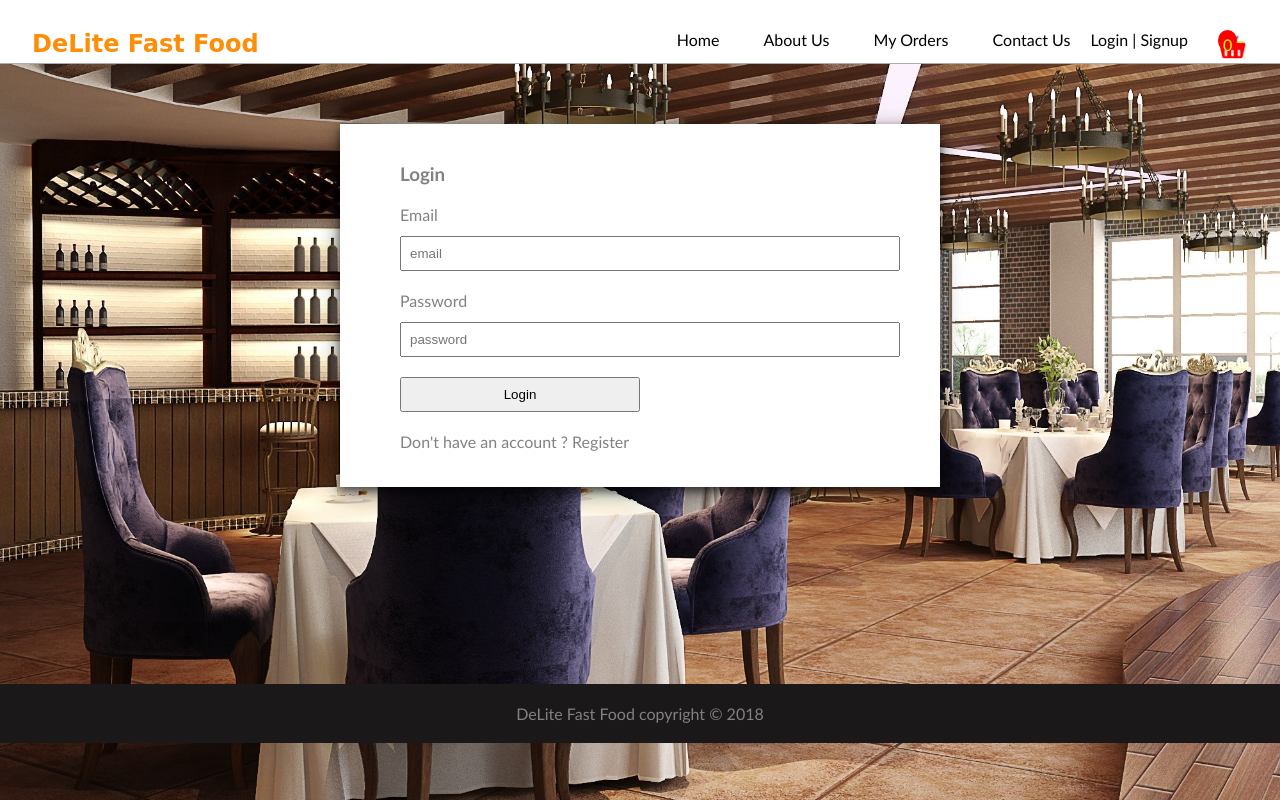
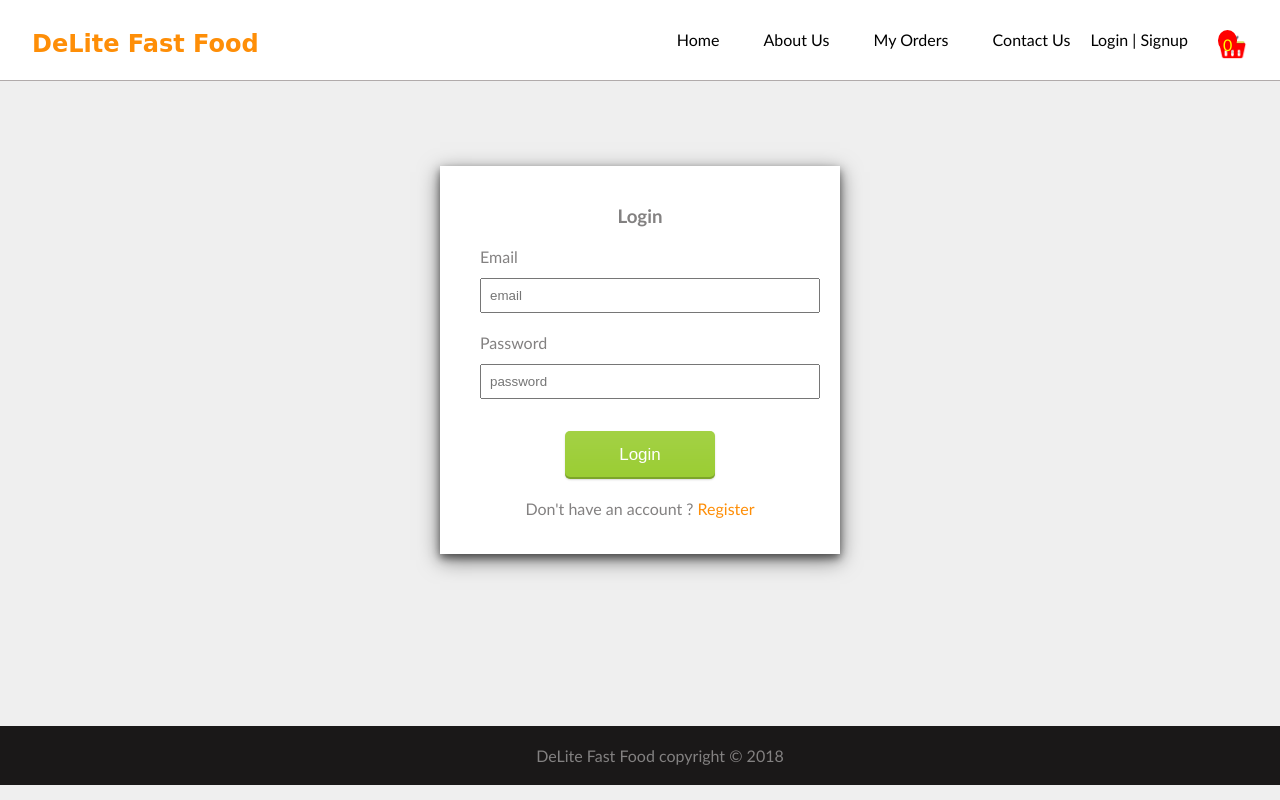
Before and after one commit to ah-med/FastFoodFast, a website: page UI/login.html in a window 1280 px wide. Drawn offline with Linux system fonts and the light colour scheme.

Commit message:
feat(login) - improve login page
- set footer display to fixed
- align form button center
- align header text center
- add action-btn class to form button
- remove background image

[Finishes #160363430]

```diff
--- a/UI/css/signup.css
+++ b/UI/css/signup.css
@@ -1,7 +1,9 @@
 body {
     max-height: 100vh;
 }
-
+.text-center {
+    text-align: center;
+}
 /** Form **/
 form {
     margin: 0 auto;
@@ -18,16 +20,20 @@ form {
     width: 100%;
 }
 .form-btn {
+    background-color: yellowgreen;
     width: 50%;
-    margin:auto;
+    border: none;
+    font-size: 17px;
+    font-weight: 400;
+    border-radius: 5px;
+    padding: 14px 14px;
+    width: 150px;
+    cursor: pointer;
 }
-.text-center {
-    text-align: left;
+.form-btn:hover {
+    background-color: rgb(52, 141, 52);
 }
-/** Header **/
-header {
-    min-height: 20%;
-}
+
 
 /** Signup and Login **/
 #signup, #login {
@@ -35,27 +41,20 @@ header {
 }
 #signup .container, #login .container {
     max-width: 800px;
-    margin-top: 40px;
-    margin-bottom: 20px;
+    margin-top: 60px;
     background-color: #FFFFFF;
     box-shadow: 0 4px 8px 0 rgba(0, 0, 0, 0.5), 0 6px 20px 0 rgba(0, 0, 0, 0.5);
 }
 
 /** Footer **/
-header {
-    min-height: 20%;
+footer {
+    position: fixed;
+    width: 100%;
 }
+
+
 /* Medium devices (landscape tablets, 768px and up) */
 @media only screen and (min-width: 768px) {
-    body {
-        background-image: url('../images/bg.jpg');
-        background-position: center;
-        background-repeat: no-repeat;
-        background-size: cover;
-    }
-    header {
-        max-height: auto;
-    }
     #signup, #login {
         min-height: 66.9vh;
     }
@@ -63,8 +62,8 @@ header {
         min-height: 70vh;
     }
     #signup .container, #login .container {
-        max-width: 600px;
-        margin-top: 60px;
+        width: 400px;
+        margin-top: 85px;
     }
     #signup .container {
         margin-top: 20px;
--- a/UI/login.html
+++ b/UI/login.html
@@ -92,12 +92,12 @@
                     <br>
                     <input class="form-input" type="password" placeholder="password" required>
                 </div>
-                <div class="form-item">
-                    <input class="form-btn btn-action" type="submit" value="Login">
+                <div class="form-item text-center">
+                    <input class="form-btn action-btn" type="submit" value="Login">
                 </div>
                 <div class="text-center">
                     <p>Don't have an account ?
-                        <a class="red" href="./signup.html">Register</a>
+                        <a class="orange" href="./signup.html">Register</a>
                     </p>
                 </div>
             </form>
```
